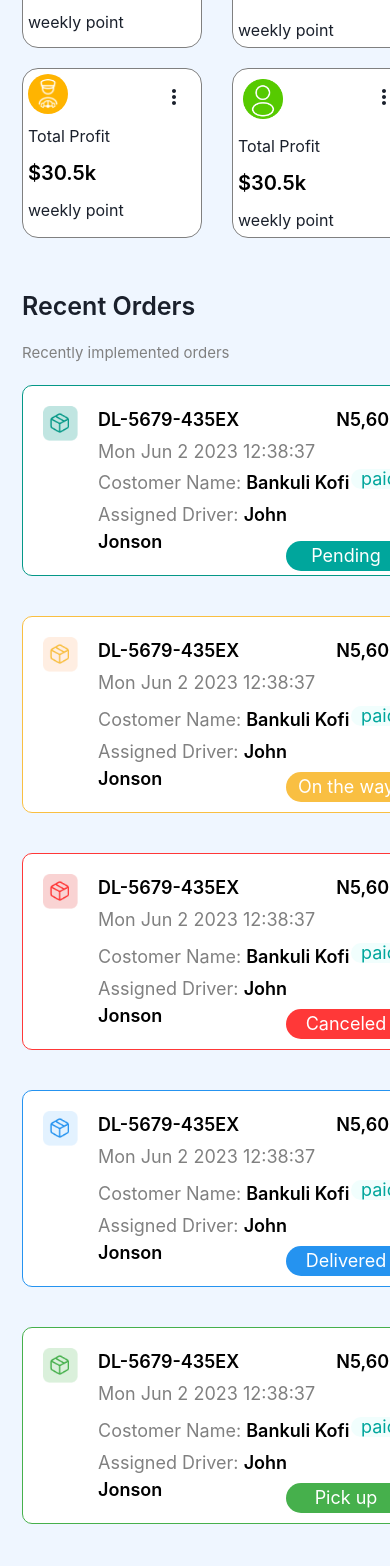
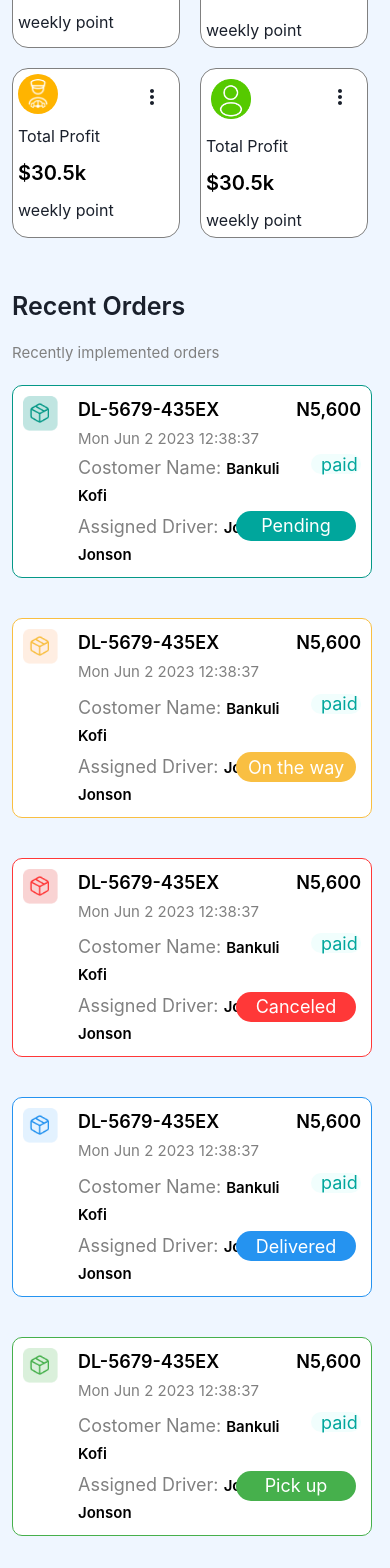
Before and after one commit to Muraina020/distro-web-admin, a React (Vite) app: page / in a window 390 px wide. Shown: the part 310-1878 px from the top of the page. Built offline with nearby package versions, Linux system fonts and the light colour scheme.

Commit message:
boluwatife updated

```diff
--- a/src/components/dashboardPage/dashboardPage.css
+++ b/src/components/dashboardPage/dashboardPage.css
@@ -1,121 +1,3 @@
-/* section{
-    height: 100%;
-    width: 100vw;
-    background-color: #EFF6FF;
-    padding-bottom: 100px;
-   }
-   .wrapper{
-       padding: 10px 100px;
-       display: flex;
-       justify-content: space-between;
-   } */
-   /* .nav-left{
-           display: flex;
-           gap: 25px;
-       }
-       .nav-left >img{
-           width: 50px;
-           height: 50px;
-       }
-       .text{
-           font-size: 24px;
-           font-weight: 600;
-           margin-top: 10px;
-       }
-       .center{
-           position: relative;
-           margin-top: 20px;
-       }
-       .center >input{
-           width: 300px;
-           border: none;
-           border-radius: 10px;
-       }
-       .center >input ::placeholder{
-           font-size: 16px;
-           color: grey;
-       }
-       .search{
-           position: absolute;
-           left: 5px;
-           top: 10px;
-           color: gray;
-           font-size: 18px;
-           padding: 0 15px 0 10px;
-       }
-      .nav-right{
-       display: flex;
-       gap: 25px;
-      }
-      .nav-item >img{
-       width: 25px;
-       height: 25px;
-      }
-
-      .sides{
-       display: flex;
-       padding: 20px 80px;
-      }
-      .sidebar{
-       flex: 1;
-       display: flex;
-       flex-direction: column;
-       gap: 10px;
-      }
-      .house{
-       display: flex;
-       align-items: center;
-       width: 250px;
-       height: 20px;
-       gap: 10px;
-       background-color: #059887;
-       border-radius: 15px;
-       padding: 10px;
-       color: white;
-       font-size: 18px;
-       cursor: pointer;
-       margin-bottom: 15px;
-      }
-      .house >img{
-       width: 25px;
-       height: 25px;
-      }
-      .item{
-       display: flex;
-       align-items: center;
-       width: 250px;
-       height: 20px;
-       gap: 10px;
-       padding: 10px;
-       color: grey;
-       font-size: 18px;
-       cursor: pointer;
-      }
-      .item >img{
-       width: 25px;
-       height: 25px;
-      }
-      .lines{
-       font-size: 18px;
-       color: gray;
-      }
-      .line-start::before{
-         content: "";
-         display: inline-block;
-         width: 40px;
-         border-top: 1px solid gray;
-         margin: 5px 1px;
-       }
-       .line-end::after {
-           content: "";
-           display: inline-block;
-           width: 75px;
-           border-top: 1px solid grey;
-           margin: 5px 1px;
-         }
-    */
-
-            /* bodies */
 
       .bodi{
        flex: 2;
@@ -566,7 +448,9 @@
           display: flex;
           flex-direction: column;
           gap: 20px;
-          margin: 10px 10px;
+          width: 300px;
+          background-color:  #EFF6FF;
+          margin: 10px 0 0 0px;
          }
          .distro >h3{
           font-size: 25px;
@@ -583,7 +467,7 @@
          .cards {
           display: grid;
           grid-template-columns: repeat(2, 1fr);
-          width: 400px;
+          width: 300px;
         }
 
          .card{
@@ -592,7 +476,7 @@
           background-color: white;
           padding: 5px;
           border-radius: 10px;
-          width: 180px;
+          width: 168px;
           cursor: pointer;
           position: relative;
           border: 1px solid gray;
@@ -600,14 +484,14 @@
 
          .one-wrap {
           position: relative;
-          width: 400px;
+          width: 360px;
           display: flex;
           flex-direction: column;
           gap: 4px;
           background-color: white;
           border: 1px solid #059887; /* Corrected the border property */
           border-radius: 10px;
-          padding: 20px;
+          padding: 10px;
         }
 
          .date{
@@ -618,6 +502,7 @@
           display: flex;
           flex-direction: column;
           gap: 5px;
+          font-size: 15px;
          }
 
          .datings{
@@ -625,10 +510,12 @@
          flex-direction: column;
           gap: 5px;
           margin-left: 55px;
+          font-size: 15px;
          }
          .bankuli{
           font-size: 18px;
           font-weight: 600;
+          font-size: 15px;
           color: black;
          }
          .paid{
@@ -663,20 +550,20 @@
          justify-content: center;
           border: none;
           right: 15px;
-          top: 155px;
+          top: 125px;
           font-size: 18px;
          }
          /*two-wrap */
    .two-wrap {
     position: relative;
-    width: 400px;
+    width: 360px;
     display: flex;
     flex-direction: column;
     gap: 10px;
     background-color: white;
     border: 1px solid #F9BF42; /* Corrected the border property */
     border-radius: 10px;
-    padding: 20px;
+    padding: 10px;
   }
 
          .two-btn{
@@ -692,7 +579,7 @@
          justify-content: center;
           border: none;
           right: 15px;
-          top: 155px;
+          top: 133px;
           font-size: 18px;
          }
 
@@ -700,14 +587,14 @@
 
       .three-wrap {
           position: relative;
-          width: 400px;
+          width: 360px;
           display: flex;
           flex-direction: column;
           gap: 10px;
           background-color: white;
           border: 1px solid #FF3838; /* Corrected the border property */
           border-radius: 10px;
-          padding: 20px;
+          padding: 10px;
         }
         .three-btn{
           background-color: #FF3838;
@@ -722,7 +609,7 @@
          justify-content: center;
           border: none;
           right: 15px;
-          top: 155px;
+          top: 133px;
           font-size: 18px;
          }
 
@@ -730,14 +617,14 @@
 
       .four-wrap {
           position: relative;
-          width: 400px;
+          width: 360px;
           display: flex;
           flex-direction: column;
           gap: 10px;
           background-color: white;
           border: 1px solid #2593F0; /* Corrected the border property */
           border-radius: 10px;
-          padding: 20px;
+          padding: 10px;
         }
         .four-btn{
           background-color: #2593F0;
@@ -752,21 +639,21 @@
          justify-content: center;
           border: none;
           right: 15px;
-          top: 155px;
+          top: 133px;
           font-size: 18px;
          }
 
          /* Five wrap */
          .five-wrap {
           position: relative;
-          width: 400px;
+          width: 360px;
           display: flex;
           flex-direction: column;
           gap: 10px;
           background-color: white;
           border: 1px solid #46B04C; /* Corrected the border property */
           border-radius: 10px;
-          padding: 20px;
+          padding: 10px;
         }
         .five-dated{
           color: #46B04C;
@@ -784,7 +671,7 @@
          justify-content: center;
           border: none;
           right: 15px;
-          top: 155px;
+          top: 133px;
           font-size: 18px;
          }
 
--- a/src/components/driverPage/DriverPage.jsx
+++ b/src/components/driverPage/DriverPage.jsx
@@ -77,7 +77,7 @@ const DriverPage = () => {
   return (
     <div>
     <TableContainer className="table-container-mobile" bg="white" fontSize="18px" paddingBottom="30px">
-      <Table variant="simple" size="md" paddingBottom="50px">
+      <Table variant="simple" size="lg" paddingBottom="50px">
         <Thead>
         <Tr
   borderBottom="2px solid lightgray"
--- a/src/components/loginPage/loginPage.css
+++ b/src/components/loginPage/loginPage.css
@@ -1,7 +1,6 @@
 .contain{
     width: 100%;
     height: 100%;
-    margin: 0 30px 0 30px;
     display: flex;
     gap: 0px;
 }
@@ -13,7 +12,7 @@
     justify-content: center;
 }
 .left >img{
-    width: 90%;
+    width: 96%;
     height: auto;
     margin-left: 150px;
 }
--- a/src/components/unratedPage/Ratedpage.jsx
+++ b/src/components/unratedPage/Ratedpage.jsx
@@ -59,7 +59,7 @@ const Ratedpage = () => {
         <Flex
                 justifyContent=""
                 gap="200px"
-                width="300%"
+                width="300px"
                 marginLeft="0px"
                 css={`
                   @media (max-width: 768px) {
@@ -83,7 +83,7 @@ const Ratedpage = () => {
       <Flex
                 justifyContent=""
                 gap="200px"
-                width="300%"
+                width="300px"
                 marginLeft="0px"
                 css={`
                   @media (max-width: 768px) {
@@ -107,7 +107,7 @@ const Ratedpage = () => {
       <Flex
                 justifyContent=""
                 gap="200px"
-                width="300%"
+                width="300px"
                 marginLeft="0px"
                 css={`
                   @media (max-width: 768px) {
@@ -133,7 +133,7 @@ const Ratedpage = () => {
        <Flex
                 justifyContent=""
                 gap="200px"
-                width="300%"
+                width="300px"
                 marginLeft="0px"
                 css={`
                   @media (max-width: 768px) {
@@ -151,7 +151,7 @@ const Ratedpage = () => {
        <Flex
                 justifyContent=""
                 gap="200px"
-                width="300%"
+                width="300px"
                 marginLeft="0px"
                 css={`
                   @media (max-width: 768px) {
@@ -169,7 +169,7 @@ const Ratedpage = () => {
        <Flex
                 justifyContent=""
                 gap="200px"
-                width="300%"
+                width="300px"
                 marginLeft="0px"
                 css={`
                   @media (max-width: 768px) {
```
Also changed, not shown: src/components/unratedPage/UnratedPage.jsx (+6 -6 lines).
